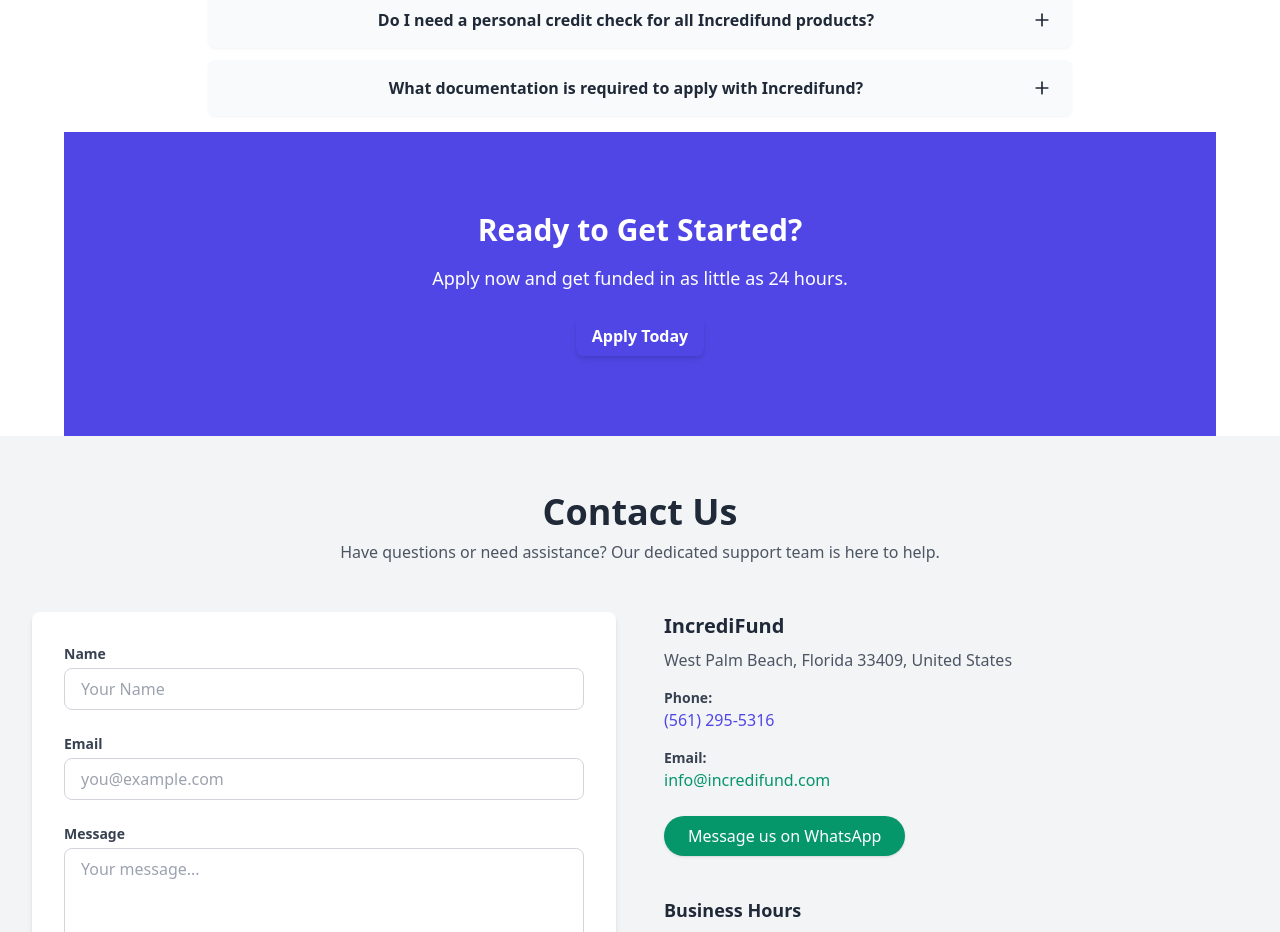
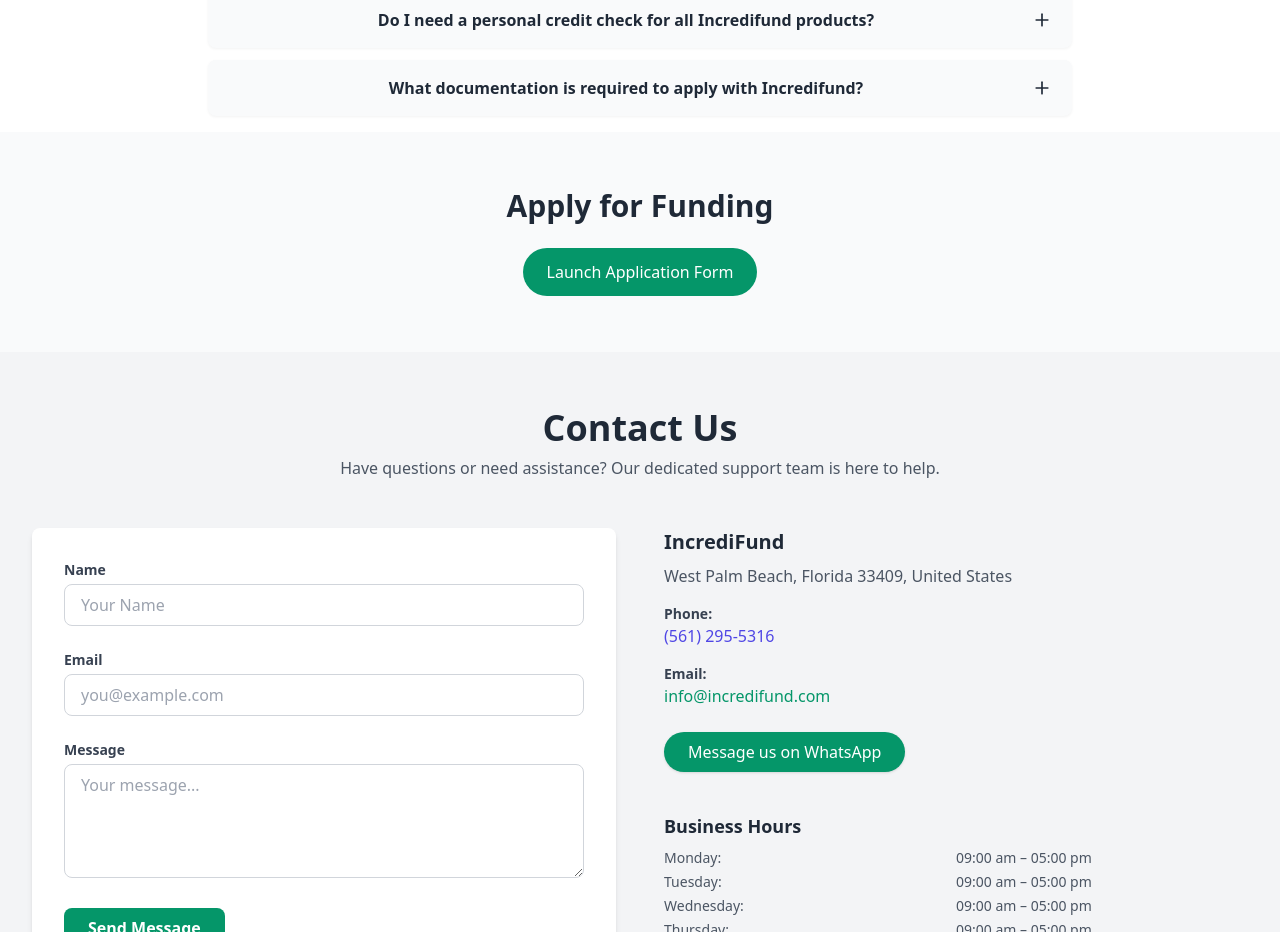
Before and after one commit to OdysseySecureITy/lenderella, a React (Vite) app: page / in a window 1280 px wide. Shown: the part 3060-3992 px from the top of the page. Built offline with nearby package versions, Linux system fonts and the light colour scheme.

Commit message:
Added TawkTo and Application Form

```diff
--- a/src/App.jsx
+++ b/src/App.jsx
@@ -9,6 +9,8 @@
 import FAQ from "./components/FAQ";
 import Mission from "./components/Mission";
 import Footer from "./components/Footer";
+import ApplyForm from "./components/ApplyForm";
+import TawkMessenger from "./components/TawkMessenger";
 
 function App() {
   const [count, setCount] = useState(0);
@@ -16,6 +18,9 @@
   return (
     <>
       <main className="font-sans">
+
+        <TawkMessenger/>
+
         <Header/>
         {/* Hero Section */}
         <Hero/>
@@ -36,14 +41,10 @@
         {/* FAQ Section */}
         <FAQ/>
 
-        {/* Call to Action Section */}
-        <section id="cta" className="section text-center bg-indigo-600 text-white">
-          <h2 className="text-3xl font-bold mb-4">Ready to Get Started?</h2>
-          <p className="text-lg mb-6">
-            Apply now and get funded in as little as 24 hours.
-          </p>
-          <button className="btn-primary">Apply Today</button>
-        </section>
+        {/* Apply Form */}
+
+       <ApplyForm/>
+
         {/*Contact Section */}
 
         <Contact/>
--- /dev/null
+++ b/src/components/ApplyForm.jsx
@@ -0,0 +1,120 @@
+// import { useEffect } from "react";
+
+// export default function ApplyForm() {
+//   useEffect(() => {
+//     const script = document.createElement("script");
+//     script.src = "https://cdn.jotfor.ms/s/umd/latest/for-form-embed-handler.js";
+//     script.async = true;
+//     script.onload = () => {
+//       if (window.jotformEmbedHandler) {
+//         window.jotformEmbedHandler(
+//           "iframe[id='JotFormIFrame-251514732871053']",
+//           "https://form.jotform.com/"
+//         );
+//       }
+//     };
+//     document.body.appendChild(script);
+//   }, []);
+
+//   return (
+//     <section id="apply" className="py-14 bg-gray-50 px-4">
+//       <div className="max-w-5xl mx-auto">
+//         <h2 className="text-3xl font-bold text-center mb-5 text-gray-800">
+//           Apply for Funding
+//         </h2>
+//         <div className="rounded-xl overflow-hidden shadow-md">
+//           <iframe
+//             id="JotFormIFrame-251514732871053"
+//             allowTransparency={true}
+//             allow="geolocation; microphone; camera; fullscreen; payment"
+//             src="https://form.jotform.com/251514732871053"
+//             frameBorder="0"
+//             scrolling="no"
+//             style={{
+//               minWidth: "100%",
+//               maxWidth: "100%",
+//               height: "800px", // Increased height for full form
+//               border: "none",
+//               marginTop: 0,
+//               paddingTop: 0
+//             }}
+//           />
+//         </div>
+//       </div>
+//     </section>
+//   );
+// }
+
+import { useEffect, useState } from "react";
+
+export default function ApplyForm() {
+  const [showForm, setShowForm] = useState(false);
+
+  useEffect(() => {
+    if (showForm) {
+      const script = document.createElement("script");
+      script.src =
+        "https://cdn.jotfor.ms/s/umd/latest/for-form-embed-handler.js";
+      script.async = true;
+      script.onload = () => {
+        if (window.jotformEmbedHandler) {
+          window.jotformEmbedHandler(
+            "iframe[id='JotFormIFrame-251514732871053']",
+            "https://form.jotform.com/"
+          );
+        }
+      };
+      document.body.appendChild(script);
+    }
+  }, [showForm]);
+
+  const handleShowForm = () => {
+    setShowForm(true);
+    // Smooth scroll to form
+    setTimeout(() => {
+      const formEl = document.getElementById("jotform-wrapper");
+      formEl?.scrollIntoView({ behavior: "smooth" });
+    }, 100);
+  };
+
+  return (
+    <section id="apply" className="py-14 bg-gray-50 px-4">
+      <div className="max-w-5xl mx-auto text-center">
+        <h2 className="text-3xl font-bold text-gray-800 mb-6">
+          Apply for Funding
+        </h2>
+
+        {!showForm && (
+          <button
+            onClick={handleShowForm}
+            className="bg-emerald-600 hover:bg-green-700 text-white px-6 py-3 rounded-full font-medium transition"
+          >
+            Launch Application Form
+          </button>
+        )}
+
+        {showForm && (
+          <div
+            id="jotform-wrapper"
+            className="mt-10 rounded-xl overflow-hidden shadow-md"
+          >
+            <iframe
+              id="JotFormIFrame-251514732871053"
+              title="IncrediFund_Business_Loan_Application"
+              allow="geolocation; microphone; camera; fullscreen; payment"
+              src="https://form.jotform.com/251514732871053"
+              frameBorder="0"
+              scrolling="no"
+              style={{
+                minWidth: "100%",
+                maxWidth: "100%",
+                height: "800px",
+                border: "none",
+              }}
+            />
+          </div>
+        )}
+      </div>
+    </section>
+  );
+}
--- /dev/null
+++ b/src/components/TawkMessenger.jsx
@@ -0,0 +1,14 @@
+import { useEffect } from "react";
+
+export default function TawkMessenger() {
+  useEffect(() => {
+    const s1 = document.createElement("script");
+    s1.src = "https://embed.tawk.to/683e3174eb5b621916300774/1ispf2c91";
+    s1.async = true;
+    s1.charset = "UTF-8";
+    s1.setAttribute("crossorigin", "*");
+    document.body.appendChild(s1);
+  }, []);
+
+  return null; // This component injects the script but renders nothing
+}
```
